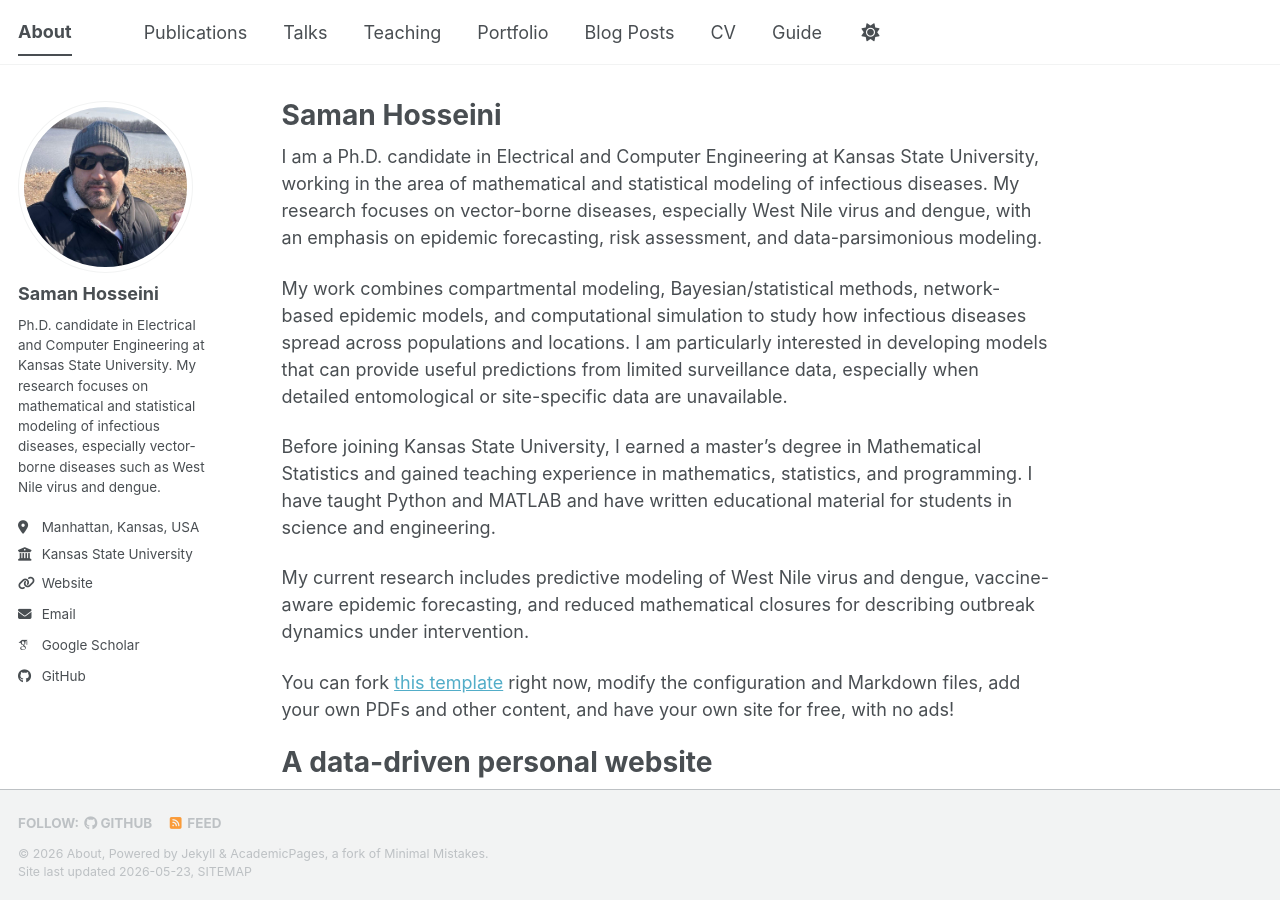
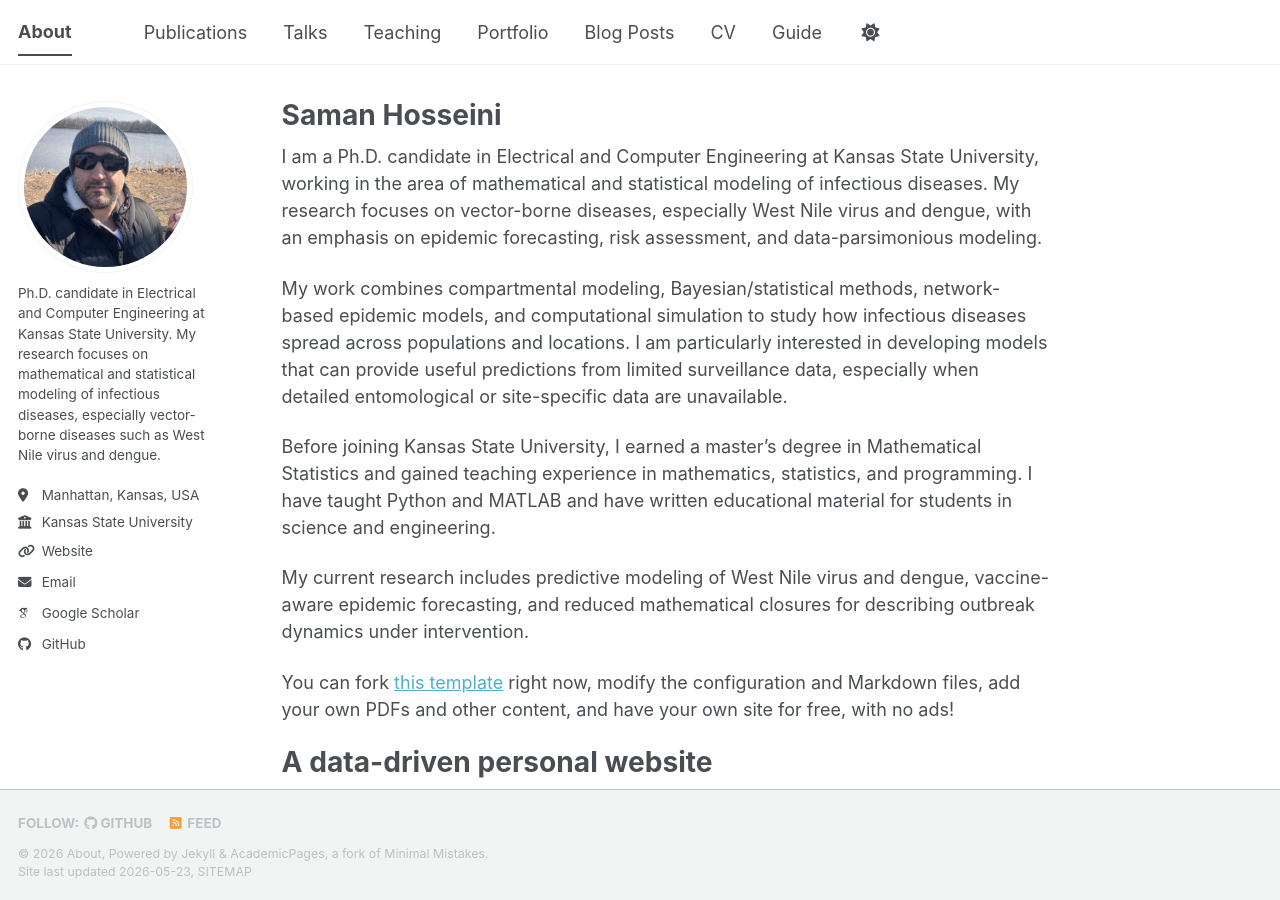
Before and after one commit to Saman-Hoss/Saman-Hoss.github.io, a Jekyll site: the page built from _pages/about.md, in a window 1280 px wide and 900 px high. Built offline with Jekyll 4.4.1, drawn with Linux system fonts in a browser that asks for light colours; some web fonts are replaced; a script bundle is joined from its source files by our own code; library files that are not in the unit come from our copies.

Commit message:
Remove author name from configuration

```diff
--- a/_config.yml
+++ b/_config.yml
@@ -15,7 +15,7 @@ repository               : "Saman-Hoss/Saman-Hoss.github.io"
 author:
   # Biographic information
   avatar           : "profile.png"
-  name             : "Saman Hosseini"
+  name             : ""
   pronouns         :
   bio              : "Ph.D. candidate in Electrical and Computer Engineering at Kansas State University. My research focuses on mathematical and statistical modeling of infectious diseases, especially vector-borne diseases such as West Nile virus and dengue."
   location         : "Manhattan, Kansas, USA"
```
